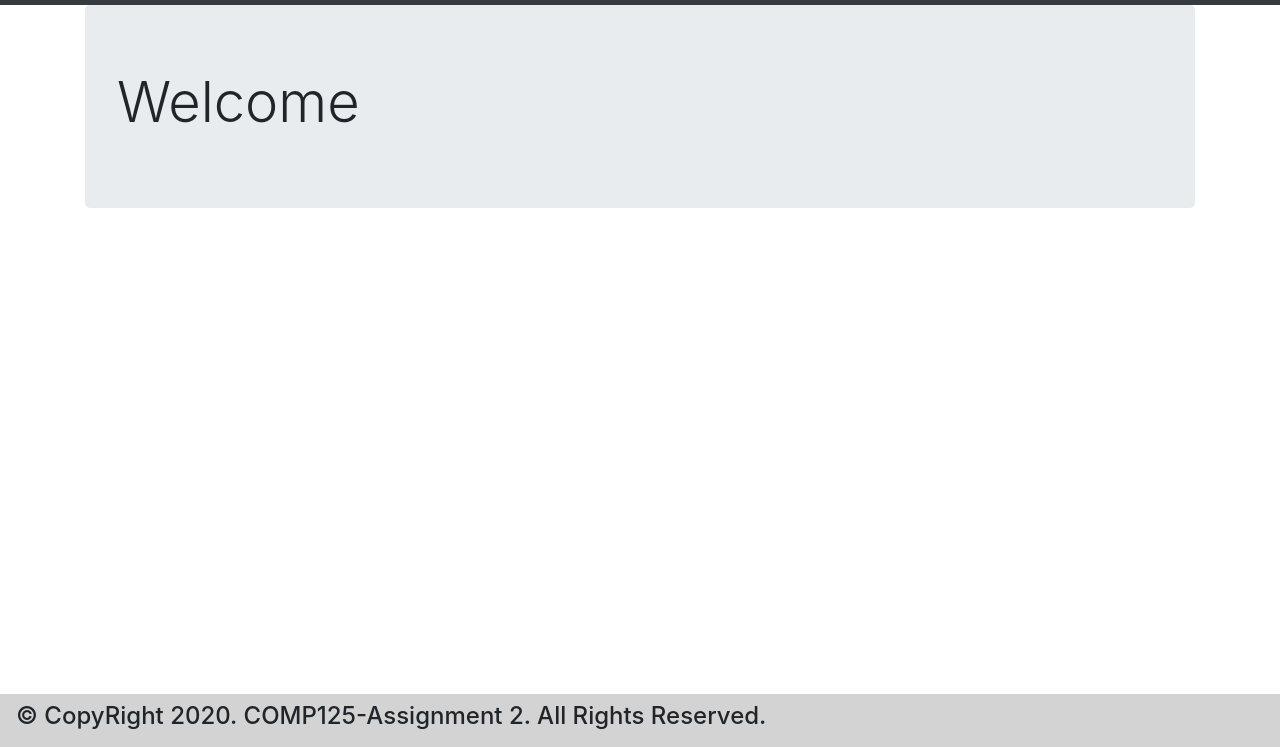
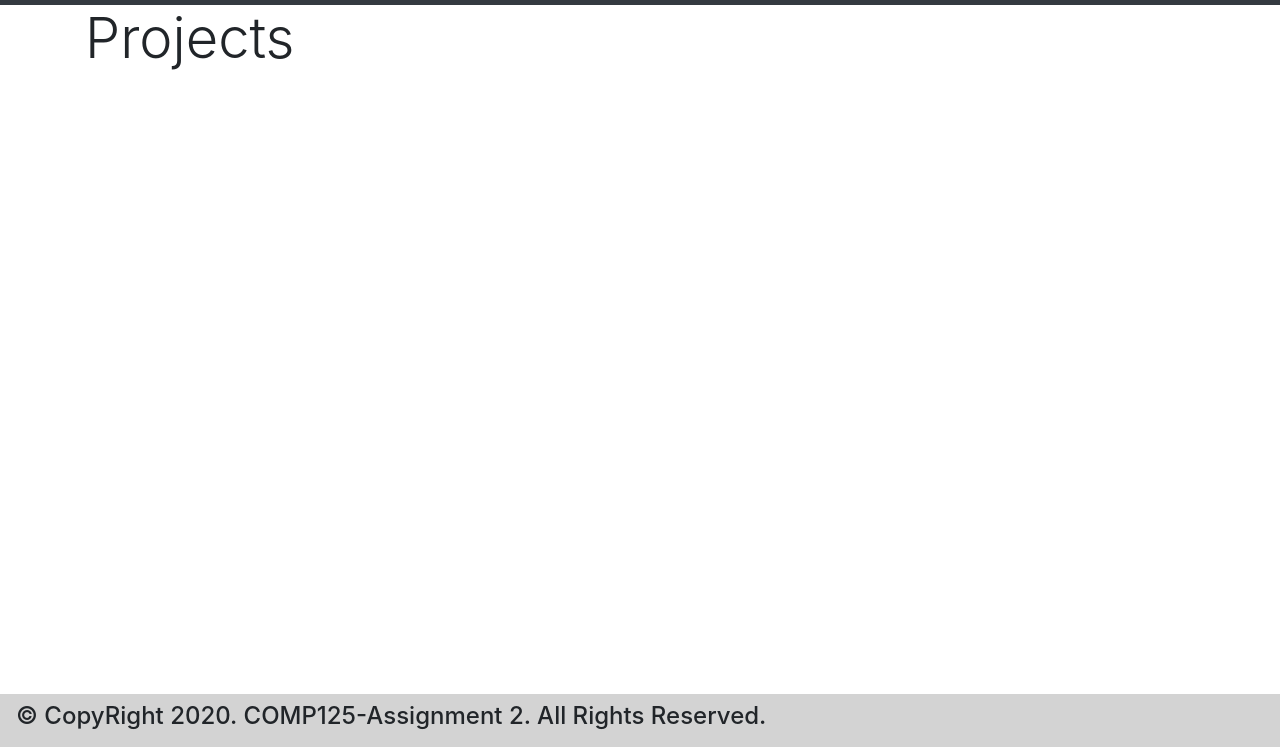
Before and after one commit to JulianMiguelAlapan/COMP125-M2020-Assignment_2, a website: page projects.html in a window 1280 px wide. Shown: the part 53-800 px from the top of the page. Drawn offline with nearby package versions, Linux system fonts and the light colour scheme.

Commit message:
adjusted

```diff
--- a/projects.html
+++ b/projects.html
@@ -3,7 +3,7 @@
 <head>
     <meta charset="UTF-8">
     <meta name="viewport" content="width=device-width, initial-scale=1.0">
-    <title>COMP125 - M2020 - Assignment 2 - Projects</title>
+    <title>Projects</title>
     <!-- CSS Section -->
     <link rel="stylesheet" href="./node_modules/bootstrap/dist/css/bootstrap.min.css">
     <link rel="stylesheet" href="./node_modules/@fortawesome/fontawesome-free/css/all.min.css">
@@ -42,8 +42,8 @@
 
     <main>
         <div class="container">
-            <div class="jumbotron">
-                <h1 class="display-4">Welcome</h1>
+            <div class="jumbotron2">
+                <h1 class="display-4">Projects</h1>
 
               </div>
         </div>
```
